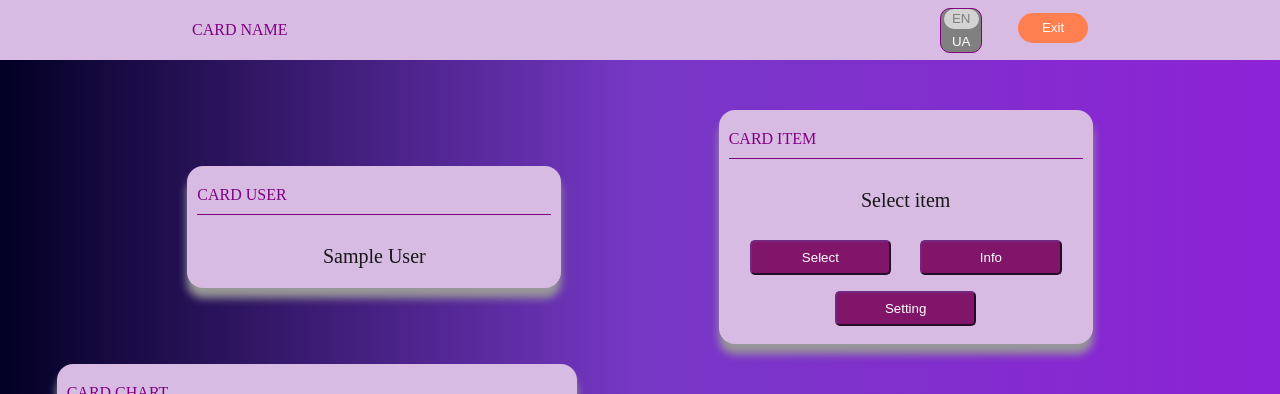
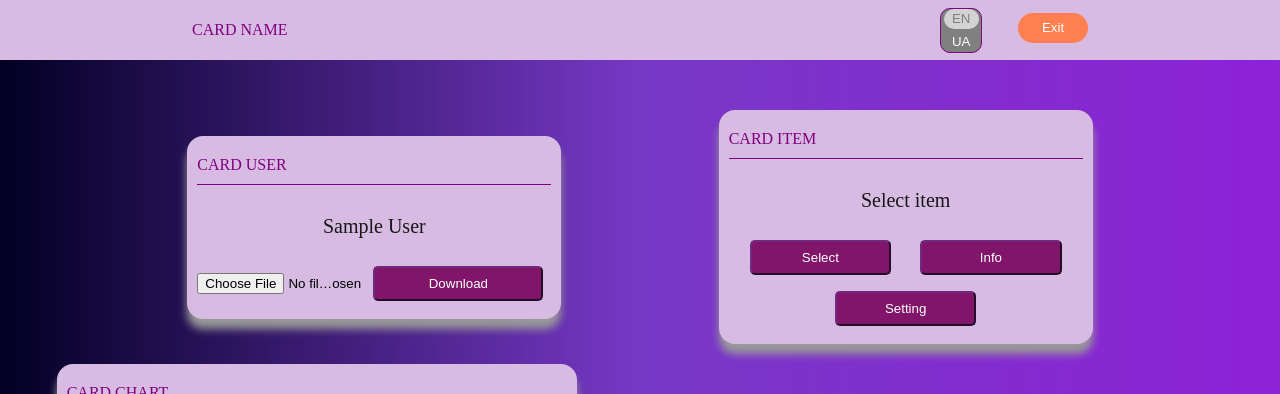
Before and after one commit to Wlad2000/TestCard-client, a React (Create React App) app: page / in a window 1280 px wide. Shown: the top 394 px of the page. Built offline with nearby package versions, Linux system fonts and the light colour scheme; no server answers; sample sign-in values are in the browser's storage.

Commit message:
addedIconUserCart

```diff
--- a/src/jsx/App.jsx
+++ b/src/jsx/App.jsx
@@ -13,10 +13,9 @@ import { useTranslation } from 'react-i18next'
 
 export const socket = io.connect('http://localhost:3001'); // SERVER
 
-
 function App() {
   const [listnames, setListnames] = useState([]);
-  const {  isAuth,setCurrentUser, currentUser, setLang, lang } = useItemState();
+  const {  isAuth,setCurrentUser, currentUser, setLang, } = useItemState();
   const {t,i18n} = useTranslation()
 
   const changesLanguage = (lang) => {
@@ -27,7 +26,7 @@ function App() {
     socket.emit('get_listnames');
 
     socket.on('country', (data) => {
-      const country = data.country  === 'UK' ? 'ua' : 'en';
+      const country = data.country  === 'UA' ? 'ua' : 'en';
       setLang(`${country}`)
       changesLanguage(country)
       console.log(`Your country is: ${country}`);
@@ -52,7 +51,7 @@ function App() {
     localStorage.removeItem('user');
     setCurrentUser(null);
   }
-
+  console.log(currentUser)
     return () => {
       socket.disconnect();
     };
--- a/src/jsx/CardUser.jsx
+++ b/src/jsx/CardUser.jsx
@@ -4,9 +4,10 @@ import { Button, Rectangle, Text } from './QuickBase'
 import { useTranslation } from 'react-i18next'
 import { useItemState } from './context'
 import ModalSettingUsers from './ModalSettingUsers'
+import { socket } from './App'
 
 const CardUser = (props) => {
-    const { currentUser } = useItemState();
+    const { currentUser, imageData, reload, setReload, } = useItemState();
     const [showPopupSettingUsers, setShowPopupSettingUsers] = useState(false);
 
     const {t,i18n} = useTranslation()
@@ -14,6 +15,38 @@ const CardUser = (props) => {
     const handleSettingUsers = () => {
         setShowPopupSettingUsers(true)
       };
+
+      const [selectedFile, setSelectedFile] = useState(null);
+      const [uploadMessage, setUploadMessage] = useState('');
+
+      const userId = currentUser.id
+
+  const handleFileChange = (e) => {
+    setSelectedFile(e.target.files[0]);
+  };
+
+  const handleUpload = () => {
+    if (!selectedFile) {
+        setUploadMessage('Виберіть зображення для завантаження.');
+        return;
+      }
+
+      const reader = new FileReader();
+      reader.readAsDataURL(selectedFile);
+
+      reader.onload = () => {
+        const base64data = reader.result.split(',')[1];
+        const filename = selectedFile.name;
+        socket.emit('uploadImage', { filename, base64data, userId });
+        setReload(!reload)
+      };
+
+      reader.onerror = () => {
+        setUploadMessage('Помилка при читанні зображення.');
+      };
+    };
+
+
 
   return (
     <Card title="CARD USER">
@@ -26,6 +59,32 @@ const CardUser = (props) => {
           text = { currentUser.name || `${t("card.message")}` }
         />
       </Rectangle>
+
+        {imageData && <img style={{width: '90px'}} src={imageData} alt="Зображення" />}
+        {uploadMessage && <p style={{ color: 'red' }}>{uploadMessage}</p>}
+
+        <Rectangle
+            display = "flex"
+            justifyContent = "space-between"
+            alignItems = "center"
+
+        >
+        <input style={{width : "50%"}} type="file" accept="image/*" onChange={handleFileChange} />
+        <Button
+            textAlign = "center"
+            width = "50%"
+            borderRadius = "5px"
+            padding = "0.5rem 1rem"
+            borderColor = "#70297e"
+            backgroundColor = "#80156a"
+            color = "white"
+            textDecoration = "none"
+            margin = "0.5rem 0.5rem"
+            cursor = "pointer"
+            onClick={handleUpload}
+            text = "Download"
+        />
+    </Rectangle>
       {currentUser.accessLevel === 2 &&
             <Rectangle
             display = "flex"
--- a/src/jsx/context.jsx
+++ b/src/jsx/context.jsx
@@ -7,9 +7,11 @@ export const UserStateProvider = ({ children }) => {
     const [currentUser, setCurrentUser] = useState(null);
     const [isAuth, setIsAuth] = useState(false);
     const [lang, setLang] = useState('en')
+    const [imageData, setImageData] = useState(null);
+    const [reload, setReload] = useState(false)
 
     return (
-      <ItemStateContext.Provider value={{ currentItem, setCurrentItem, currentUser, setCurrentUser ,isAuth, setIsAuth,lang, setLang}}>
+      <ItemStateContext.Provider value={{reload, setReload, currentItem, setCurrentItem, currentUser, setCurrentUser ,isAuth, setIsAuth,lang, setLang, imageData, setImageData}}>
         {children}
       </ItemStateContext.Provider>
     );
```
Also changed, not shown: src/jsx/Home.jsx (+20 -1 lines).
